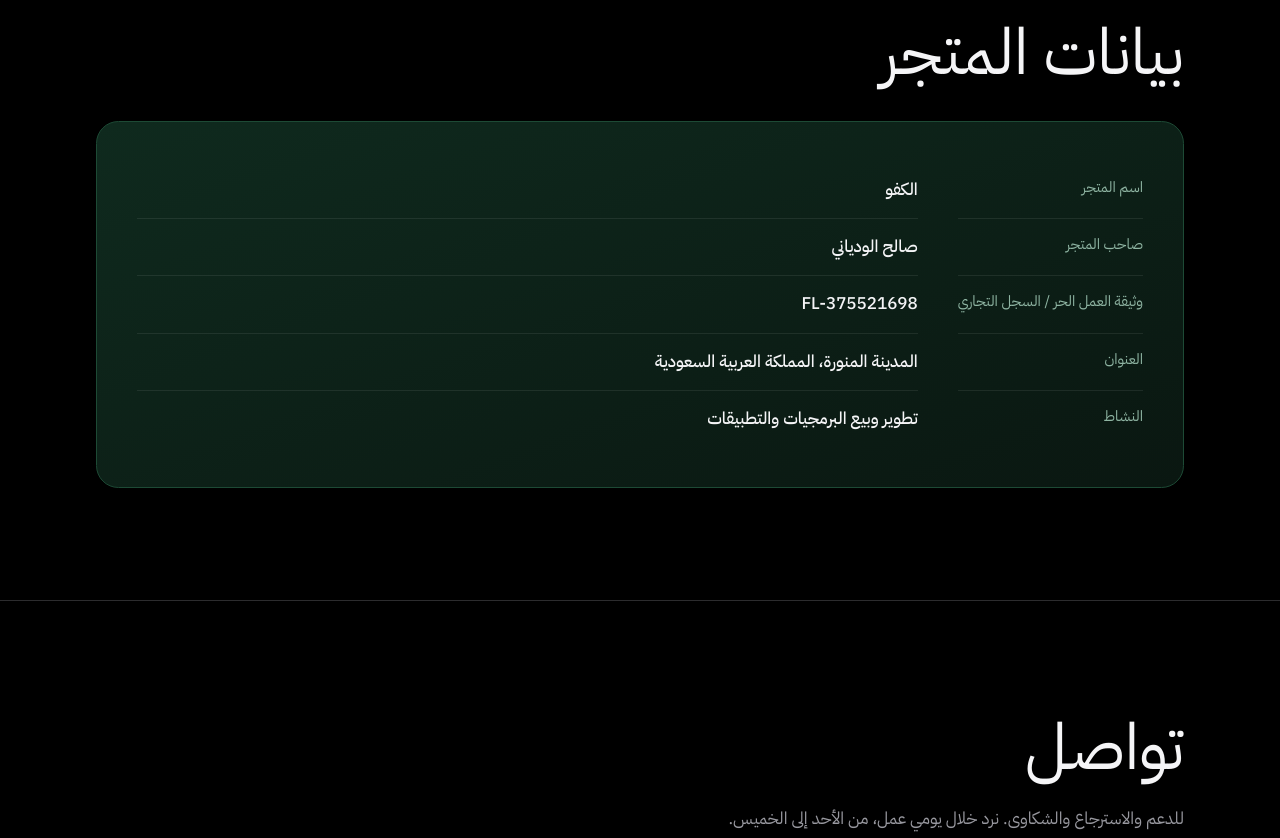
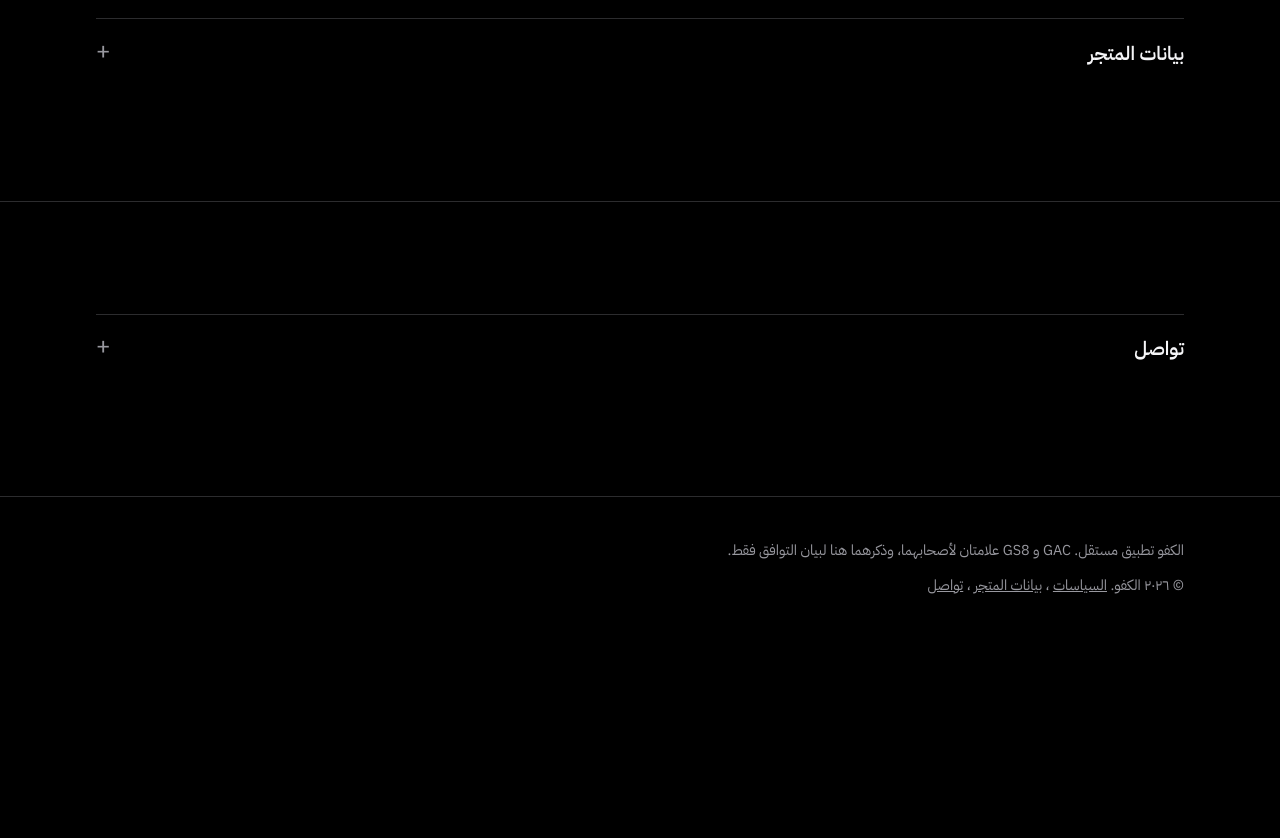
Before and after one commit to wedyanisal-dev/alkafu-site, a plain HTML site: page index.html in a window 1280 px wide. Shown: the part 4340-5178 px from the top of the page. After the commit the page ends 4995 px from the top, so only its background shows below. Drawn offline with Linux system fonts and the light colour scheme; a web font is replaced by a local one.

Commit message:
Collapse store and contact details
Co-Authored-By: Claude Sonnet 5.5 <noreply@anthropic.com>

```diff
--- a/index.html
+++ b/index.html
@@ -277,26 +277,26 @@ footer p+p{margin-top:.5rem}
 
 <section id="store">
   <div class="wrap">
-    <h2>بيانات المتجر</h2>
+    <details><summary>بيانات المتجر</summary><div class="in">
     <dl class="card">
       <dt>اسم المتجر</dt><dd>الكفو</dd>
       <dt>صاحب المتجر</dt><dd>صالح الودياني</dd>
       <dt>وثيقة العمل الحر / السجل التجاري</dt><dd>FL-375521698</dd>
       <dt>العنوان</dt><dd>المدينة المنورة، المملكة العربية السعودية</dd>
       <dt>النشاط</dt><dd>تطوير وبيع البرمجيات والتطبيقات</dd>
-    </dl>
+    </dl></div></details>
   </div>
 </section>
 
 <section id="contact">
   <div class="wrap">
-    <h2>تواصل</h2>
+    <details><summary>تواصل</summary><div class="in">
     <p class="lead">للدعم والاسترجاع والشكاوى. نرد خلال يومي عمل، من الأحد إلى الخميس.</p>
     <dl class="card" style="background:var(--panel);border-color:var(--line)">
       <dt>البريد</dt><dd><a href="mailto:Saleh.wed@icloud.com">Saleh.wed@icloud.com</a></dd>
       <dt>الجوال / واتساب</dt><dd><a href="tel:+966595203730" dir="ltr">0595203730</a></dd>
       <dt>إكس</dt><dd><a href="https://x.com/salehwedyani" dir="ltr">@salehwedyani</a></dd>
-    </dl>
+    </dl></div></details>
   </div>
 </section>
 
@@ -309,5 +309,6 @@ footer p+p{margin-top:.5rem}
   </div>
 </footer>
 
+<script>function o(){var e=document.getElementById(location.hash.slice(1)),d=e&&e.querySelector("details");if(d)d.open=true}addEventListener("hashchange",o);o()</script>
 </body>
 </html>
```
